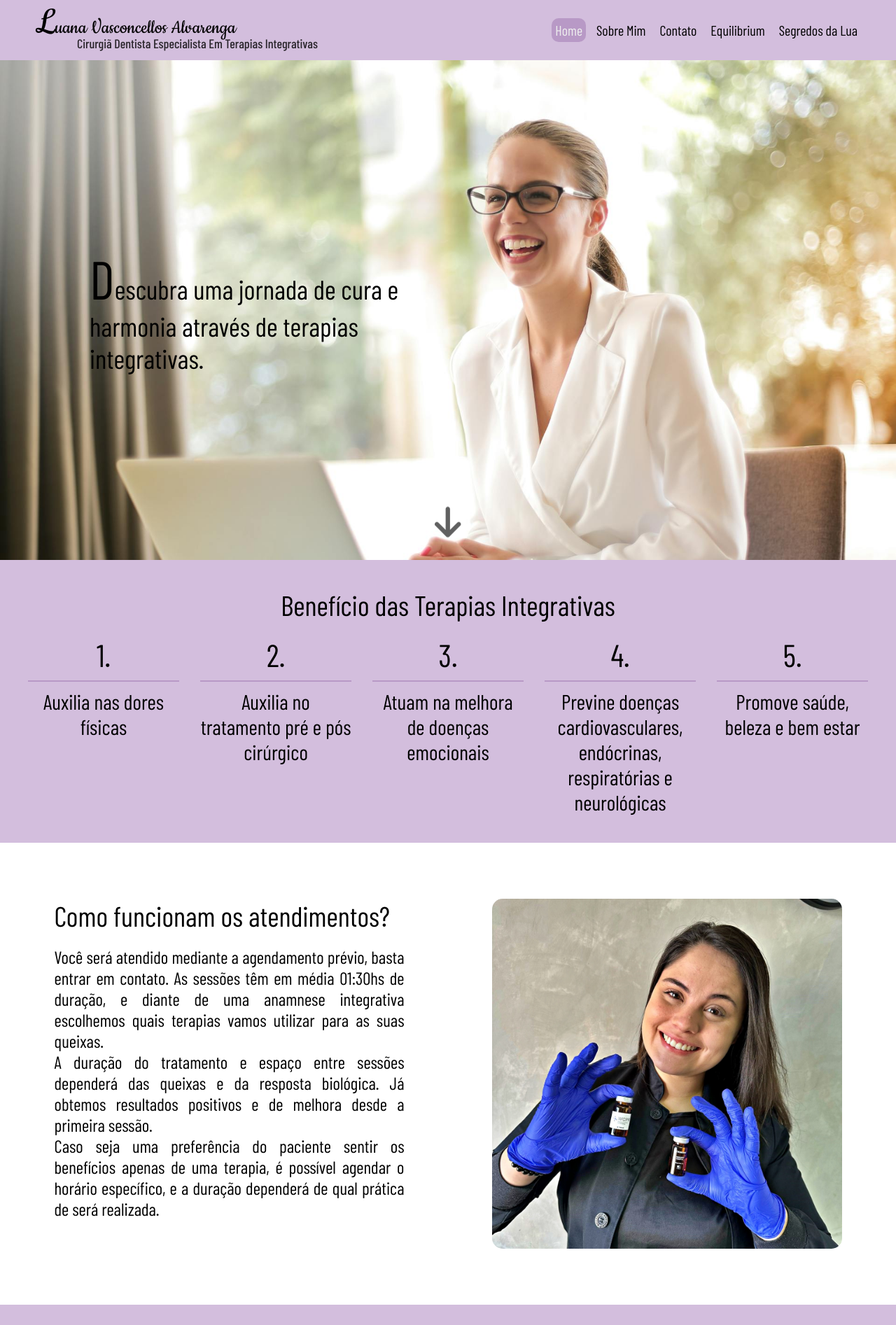
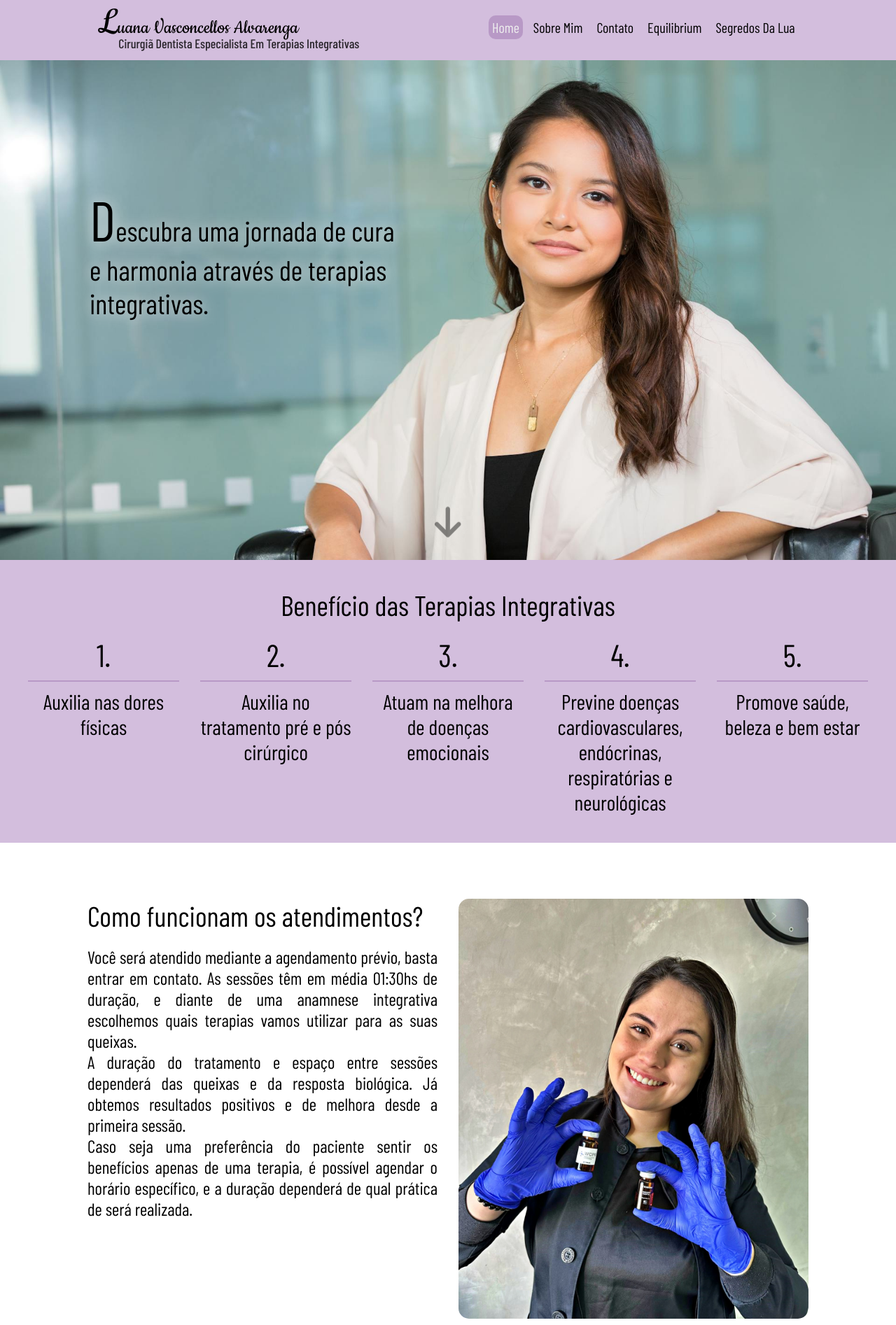
Before and after one commit to SantiagoMorais/luana-integrative-therapies, a React (Vite) app: page / in a window 1280 px wide. Shown: the top 1893 px of the page at 70% size. Built offline with nearby package versions, Linux system fonts and the light colour scheme; a web font is replaced by a local one.

Commit message:
created more unit tests and responsive layout to user interfaces

```diff
--- a/src/components/depositions/index.tsx
+++ b/src/components/depositions/index.tsx
@@ -29,8 +29,12 @@ export const Depositions = () => {
 
 const Container = styled.div`
     margin-bottom: 5rem;
+    display: flex;
+    flex-direction: column;
+    align-items: center;
 
     .title {
+        width: 100%;
         text-align: center;
         font-size: 4rem;
         font-weight: 400;
@@ -43,10 +47,11 @@ const Container = styled.div`
         display: flex;
         flex-wrap: wrap;
         justify-content: center;
+        max-width: 144rem;
 
         .icon {
             font-size: 5rem;
-            color: ${theme.tertiaryColor};
+            color: ${theme.secondaryColor};
         }
 
         .deposition {
@@ -60,7 +65,27 @@ const Container = styled.div`
 
         .patientName {
             font-weight: 500;
-            color: ${theme.tertiaryColor};
+            color: ${theme.secondaryColor};
+        }
+    }
+
+    @media (max-width: 425px) {
+        margin-bottom: 1rem;
+
+        .title {
+            font-size: 3rem;
+        }
+
+        .depositions {
+            padding: 1rem;
+
+            .icon {
+                font-size: 4rem;
+            }
+
+            .deposition {
+                font-weight: 400;
+            }
         }
     }
 `
--- a/src/components/header/index.tsx
+++ b/src/components/header/index.tsx
@@ -5,6 +5,7 @@ import { theme } from "@styles/theme"
 export const Header = () => {
     return (
         <Container>
+            <div className="content">
                 <div className="title">
                     <h1 className="nameTitle">
                         <span className="firstLetter">L</span>uana Vasconcellos Alvarenga
@@ -12,20 +13,29 @@ export const Header = () => {
                     <h2 className="professionalTitle">Cirurgiã Dentista Especialista em Terapias Integrativas</h2>
                 </div>
                 <NavBar />
+            </div>
         </Container>
     )
 }
 
 const Container = styled.section`
+    background-color: ${theme.primaryColor};
+    display: flex;
+    justify-content: center;
+
+    .content {
         width: 100%;
-    background-color: ${theme.primaryColor};
+        max-width: 144rem;
         padding: 0 5rem;
-    position: relative;
         display: flex;
-    justify-content: space-between;
-    align-items: center;
+        justify-content: space-around;
+        align-items: baseline;
+        flex-wrap: wrap;
 
         .title {
+            position: relative;
+            width: 38rem;
+
             .nameTitle {
                 font-size: 3rem;
                 font-family: ${theme.fontFamily};
@@ -44,8 +54,38 @@ const Container = styled.section`
                 opacity: .8;
                 position: absolute;
                 bottom: 1.3rem;
-            left: 11rem;
+                left: 3rem;
                 text-transform: capitalize;
             }
         }
+    }
+
+
+    @media (max-width: 475px) {
+        .content {
+            padding: 0 2rem;
+
+            .title {
+                position: relative;
+                text-align: center;
+
+                .nameTitle {
+                    font-size: 2.5;
+                    font-weight: 500;
+                    margin: 1rem 0;
+                    line-height: .7;
+
+                    .firstLetter {
+                        font-size: 4rem;
+                    }
+                }
+
+                .professionalTitle {
+                    font-size: 1.6rem;
+                    position: static;
+                    margin-bottom: 1rem;
+                }
+            }
+        }
+    }
 `
--- a/src/components/hero/index.tsx
+++ b/src/components/hero/index.tsx
@@ -1,7 +1,8 @@
 import styled, { keyframes } from "styled-components"
-import heroImage from "@assets/pexels-andrea-piacquadio-3756679.jpg"
+import heroImage from "@assets/pexels-christina-morillo-1181690.jpg"
 import { FontAwesomeIcon } from "@fortawesome/react-fontawesome"
 import { faArrowDown } from "@fortawesome/free-solid-svg-icons"
+import { theme } from "@styles/theme"
 
 export const Hero = () => {
     return (
@@ -17,7 +18,7 @@ export const Hero = () => {
 const animation = keyframes`
     0% {
         transform: translateY(0);
-        opacity: .6;
+        opacity: .4;
     };
     50% {
         transform: translateY(1rem);
@@ -25,7 +26,7 @@ const animation = keyframes`
     };
     100% {
         transform: translateY(0);
-        opacity: .6;
+        opacity: .4;
     }
 `
 
@@ -36,13 +37,14 @@ const Container = styled.div`
     position: relative;
 
     .slogan {
-        font-size: 3vw;
+        font-size: 4rem;
         position: absolute;
         width: 35%;
         left: 10%;
-        top: 50%;
-        transform: translateY(-50%);
+        top: 25%;
         font-weight: 400;
+        color: ${theme.textColor};
+        filter: drop-shadow(0 0 10px ${theme.secondaryTextColor});
 
         .firstLetter {
             font-size: 200%;
@@ -59,7 +61,39 @@ const Container = styled.div`
         right: 0;
         left: 0;
         margin: auto;
+        animation: ${animation} 2s infinite;
+        filter: drop-shadow(0 0 10px ${theme.secondaryTextColor});
+    }
 
-        animation: ${animation} 2s infinite;
+    @media (max-width: 1200px) {
+        background-position: center;
+
+        .slogan {
+            width: 50%;
+            left: 0;
+            right: 0;
+            margin: auto;
+            text-align: center;
+            top: 40%;
+        }
+
+        .icon {
+            font-size: 4rem;
+            position: absolute;
+        }
+    }
+
+    @media (max-width: 900px) {
+        .slogan {
+            width: 60%;
+            font-size: 3.5rem;
+        }
+    }
+
+    @media (max-width: 425px) {
+        .slogan {
+            width: 80%;
+            font-size: 3rem;
+        }
     }
 `
--- a/src/components/navBar/index.tsx
+++ b/src/components/navBar/index.tsx
@@ -1,26 +1,43 @@
 import { NavBarContext } from "@contexts/navBarContext";
+import { faBars, faTimes } from "@fortawesome/free-solid-svg-icons";
+import { FontAwesomeIcon } from "@fortawesome/react-fontawesome";
 import { theme } from "@styles/theme"
-import { useContext } from "react"
+import { useContext, useState } from "react"
 import styled from "styled-components"
 
 export const NavBar = () => {
     const { currentLink, setCurrentLink } = useContext(NavBarContext);
+    const [hamburgerIconClicked, setHamburgerIconClicked] = useState(false);
 
     const handlePageChange = (link: string) => {
         setCurrentLink(link)
     }
 
+    const handleOpenAccordion = () => {
+        setHamburgerIconClicked(!hamburgerIconClicked)
+    }
+
     const links = [
-        "Home",
-        "Sobre Mim",
-        "Contato",
-        "Equilibrium",
-        "Segredos da Lua"
+        "home",
+        "sobre mim",
+        "contato",
+        "equilibrium",
+        "segredos da lua"
     ];
 
     return (
         <Container>
-            <ul className="navBar">
+            <button
+                className={`accordionButton ${hamburgerIconClicked ? "clicked" : ''}`}
+                onClick={() => { handleOpenAccordion() }}
+                data-testid="accordionButton">
+                <FontAwesomeIcon
+                    className="hamburgerIcon"
+                    icon={hamburgerIconClicked ? faTimes : faBars}
+                    data-testid="hamburgerIcon"
+                />
+            </button>
+            <ul className={`navBar ${hamburgerIconClicked ? "clicked" : ''}`}>
                 {currentLink && links.map((link, index) =>
                     <li
                         key={index}
@@ -35,6 +52,29 @@ export const NavBar = () => {
 }
 
 const Container = styled.nav`
+    padding-bottom: 2rem;
+
+    .accordionButton {
+        display: none;
+        cursor: pointer;
+        width: 10rem;
+        background: none;
+        border: none;
+
+        &:hover > .hamburgerIcon {
+            opacity: .6;
+        }
+
+        &.clicked > .hamburgerIcon {
+            transform: rotate(90deg);
+        }
+
+        .hamburgerIcon {
+            font-size: 3rem;
+            transition: .3s;
+        }
+    }
+
     .navBar {
         display: flex;
         gap: 1rem;
@@ -45,15 +85,48 @@ const Container = styled.nav`
             border-radius: 1rem;
             cursor: pointer;
             transition: .3s;
+            text-transform: capitalize;
 
             &:hover {
                 color: ${theme.secondaryTextColor};
-                background-color: ${theme.tertiaryColor};
+                background-color: ${theme.secondaryColor};
             }
 
             &.selected {
                 color: ${theme.secondaryTextColor};
-                background-color: ${theme.tertiaryColor};
+                background-color: ${theme.secondaryColor};
+            }
+        }
+    }
+
+    @media (max-width: 543px) {
+        display: flex;
+        flex-direction: column;
+        align-items: center;
+        gap: 1rem;
+        position: relative;
+        padding-bottom: 1rem;
+
+        .accordionButton {
+            display: block;
+        }
+
+        .navBar {
+            flex-direction: column;
+            text-align: center;
+            height: 0;
+            overflow: hidden;
+            position: absolute;
+            z-index: 2;
+            background-color: ${theme.primaryColor};
+            top: 4rem;
+            padding: 0 1rem;
+            width: max-content;
+            border-radius: 0 0 1rem 1rem;
+            transition: .3s;
+
+            &.clicked {
+                height: 22rem;
             }
         }
     }
--- a/src/components/therapeuticCare/index.tsx
+++ b/src/components/therapeuticCare/index.tsx
@@ -21,14 +21,21 @@ export const TherapeuticCare = () => {
 
 const Container = styled.div`
     display: flex;
-    justify-content: space-around;
+    justify-content: center;
     padding: 8rem 3rem;
     gap: 3rem;
+    flex-wrap: wrap-reverse;
+    align-items: flex-end;
+
+    .info, .image {
+        flex: 1;
+        max-width: 50rem;
+        min-width: 30rem;
+        width: 40%;
+    }
 
     .info {
-        max-width: 50rem;
         font-size: 2.5rem;
-        text-align: justify;
         font-weight: 300;
 
         .title {
@@ -36,12 +43,36 @@ const Container = styled.div`
             font-size: 4rem;
             font-weight: 400;
         }
+
+        .functionality {
+            text-align: justify;
+        }
     }
 
     .image {
-        min-width: 50rem;
-        max-height: 50rem;
+        max-height: 60rem;
+        min-height: 40rem;
         object-fit: cover;
         border-radius: 1.5rem;
     }
+
+    @media (max-width: 425px) {
+        padding: 2rem;
+        gap: 1rem;
+
+        .info, .image {
+            min-width: 20rem;
+        }
+
+        .info {
+            font-size: 2rem;
+            font-weight: 400;
+
+            .title {
+                margin-bottom: 1rem;
+                font-size: 3rem;
+                text-align: center;
+            }
+        }
+    }
 `
--- a/src/contexts/navBarContext.tsx
+++ b/src/contexts/navBarContext.tsx
@@ -12,7 +12,7 @@ interface INavBarProviderProps {
 }
 
 export const NavBarProvider: React.FC<INavBarProviderProps> = ({children}) => {
-    const [currentLink, setCurrentLink] = useState<string>("Home");
+    const [currentLink, setCurrentLink] = useState<string>("home");
 
     return (
         <NavBarContext.Provider value={{currentLink, setCurrentLink}}>
--- a/src/styles/theme.tsx
+++ b/src/styles/theme.tsx
@@ -2,7 +2,6 @@ interface ITheme {
     fontFamily: string;
     primaryColor: string;
     secondaryColor: string;
-    tertiaryColor: string;
     textColor: string;
     secondaryTextColor: string
 }
@@ -10,8 +9,7 @@ interface ITheme {
 export const theme: ITheme = {
     fontFamily: "'Cookie', cursive",
     primaryColor: "#D3BEDD",
-    secondaryColor: "#AFD198",
-    tertiaryColor: "#B899C6",
+    secondaryColor: "#B899C6",
     textColor: "#000000",
     secondaryTextColor: "#eeeeee"
 }
```
Also changed, not shown: src/components/benefits/index.tsx (+36 -1 lines), src/components/faqs/index.tsx (+75 -2 lines), src/components/footer/index.tsx (+16 -2 lines), src/assets/pexels-christina-morillo-1181690.jpg (added), 1 other file (tests, documents, lock files or other folders). Lines whose indentation alone changed are shown as unchanged.
